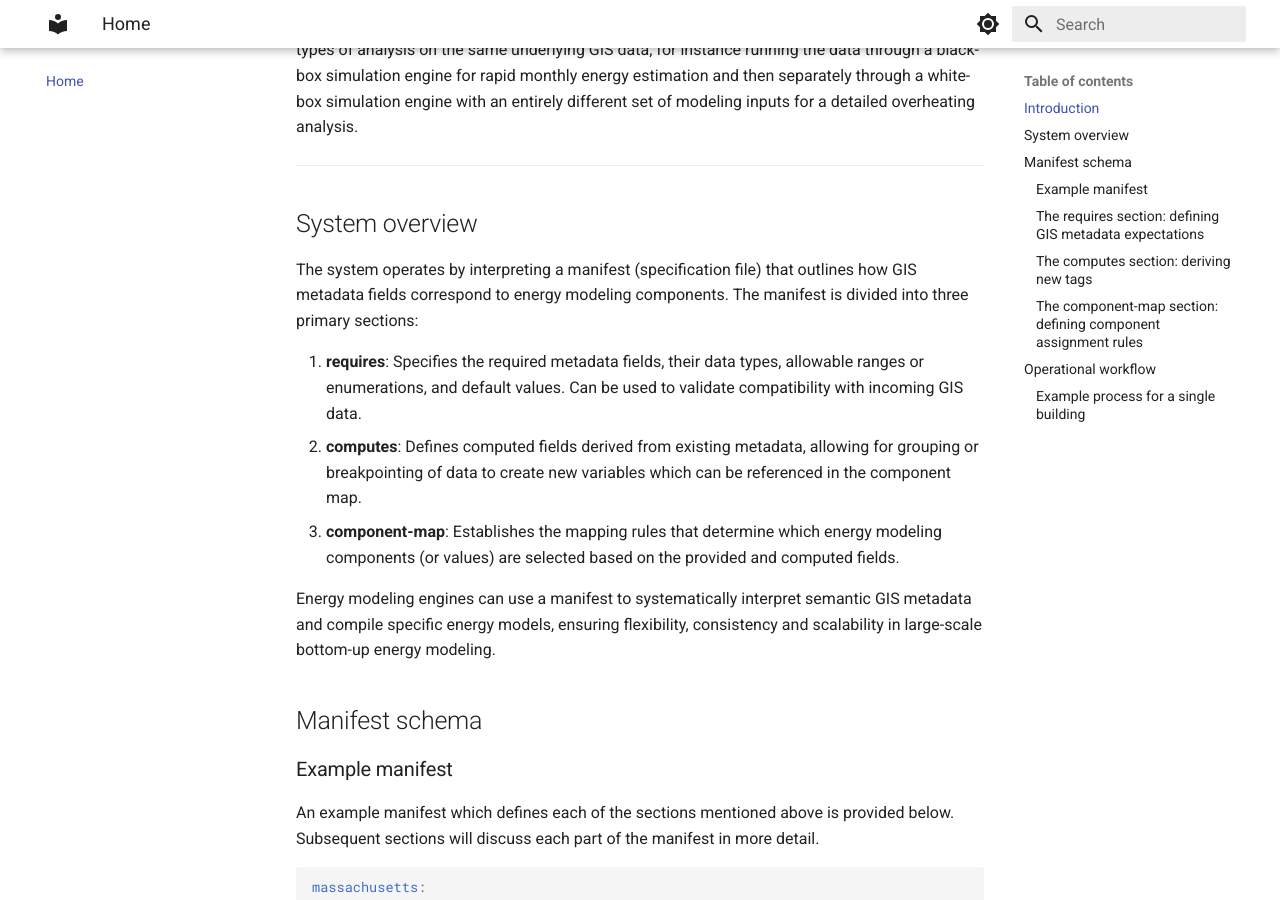
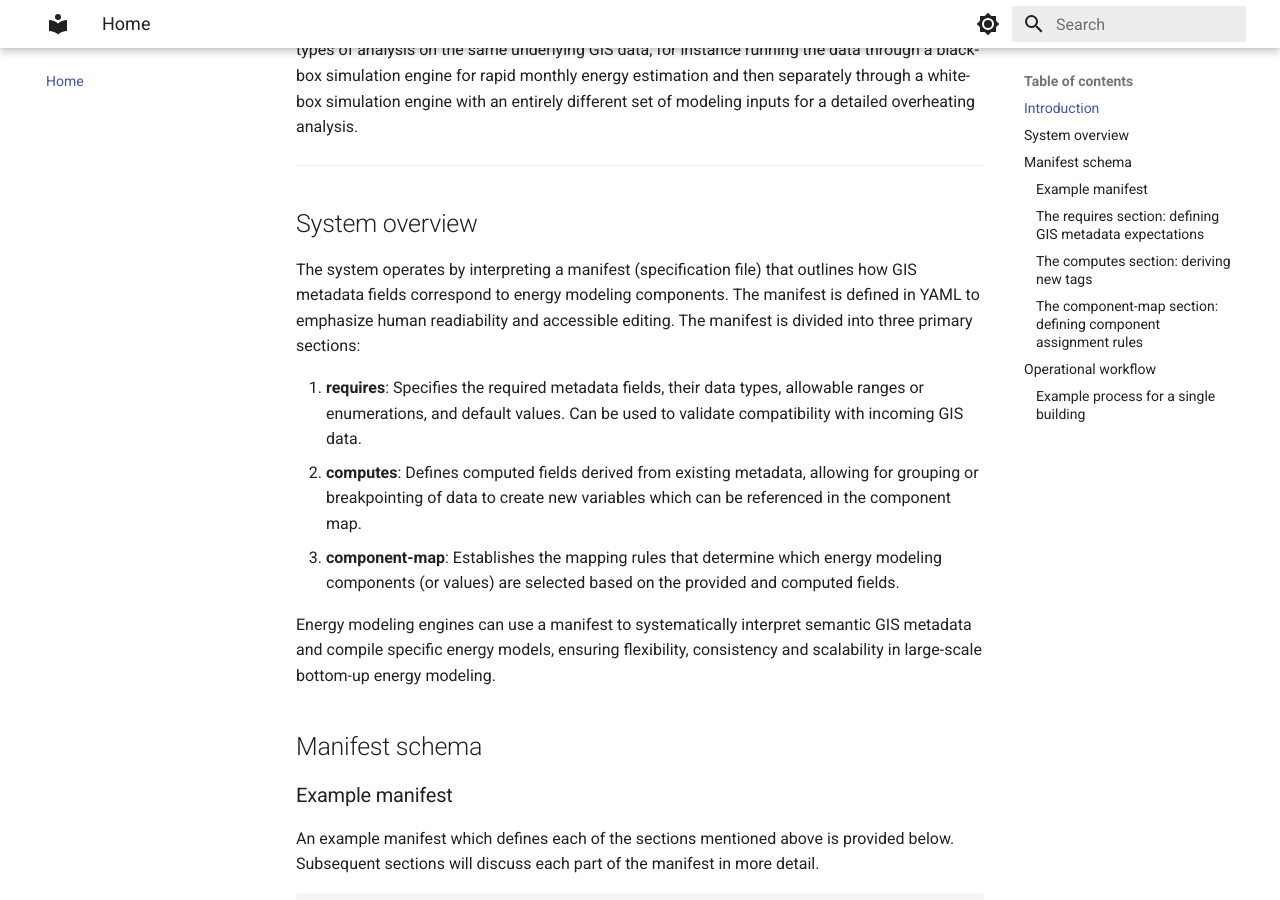
Before and after one commit to szvsw/semantic-ubems, an MkDocs documentation site: the page built from docs/index.md, in a window 1280 px wide and 900 px high, scrolled down 575 px. Built offline with MkDocs 1.6.1 and Material for MkDocs 9.7.7, drawn with Linux system fonts in a browser that asks for light colours.

Commit message:
update doc

```diff
--- a/docs/index.md
+++ b/docs/index.md
@@ -8,7 +8,7 @@ The methodology presented aims to automate the generation of urban building ener
 
 ## System overview
 
-The system operates by interpreting a manifest (specification file) that outlines how GIS metadata fields correspond to energy modeling components. The manifest is divided into three primary sections:
+The system operates by interpreting a manifest (specification file) that outlines how GIS metadata fields correspond to energy modeling components. The manifest is defined in YAML to emphasize human readiability and accessible editing. The manifest is divided into three primary sections:
 
 1. **requires**: Specifies the required metadata fields, their data types, allowable ranges or enumerations, and default values. Can be used to validate compatibility with incoming GIS data.
 2. **computes**: Defines computed fields derived from existing metadata, allowing for grouping or breakpointing of data to create new variables which can be referenced in the component map.
```
